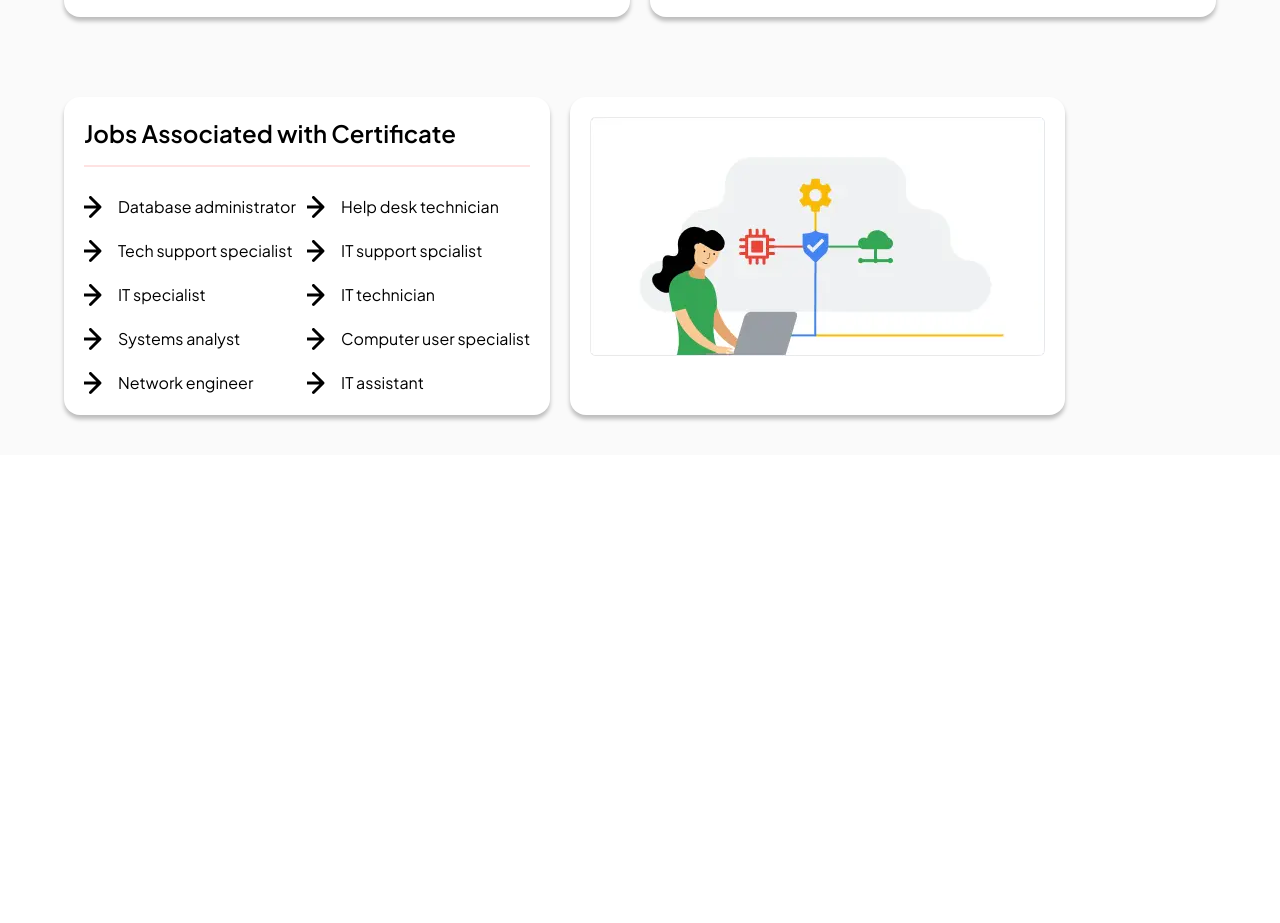
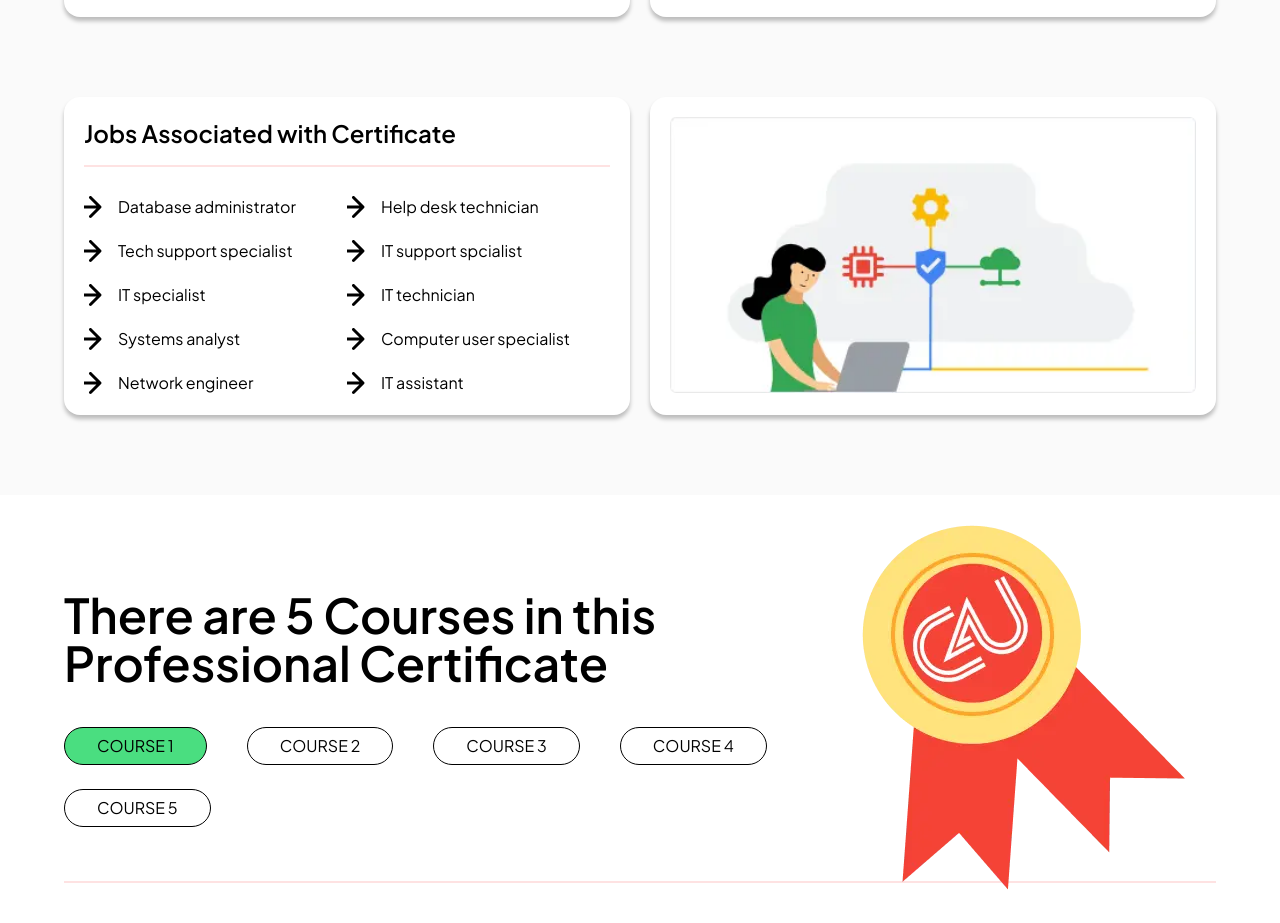
Before and after one commit to mominul-islam45/tailwind-assignment, a website built with Vite: page index.html in a window 1280 px wide. Shown: the part 1503-2426 px from the top of the page. Before the commit the page ends 1958 px from the top, so only its background shows below. Built offline with nearby package versions, Linux system fonts and the light colour scheme.

Commit message:
courses section added

```diff
--- a/index.html
+++ b/index.html
@@ -155,9 +155,9 @@
 
 
     <!-- =======  jobs section Start ======= -->
-    <section class="bg-[#FAFAFA] px-3 md:px-8 lg:px-16 py-10">
+    <section class="bg-[#FAFAFA] px-3 md:px-8 lg:px-16 pt-10 pb-20">
         <div class="container mx-auto flex flex-col-reverse md:flex-row gap-5">
-            <div class="item-shadow">
+            <div class="item-shadow basis-1/2">
                 <div class="border-b-2 border-b-red-100 mb-2">
                     <h1 class="text-2xl font-semibold pb-4">Jobs Associated with Certificate</h1>
                 </div>
@@ -229,11 +229,37 @@
                 </div>
             </div>
 
-            <div class="item-shadow">
+            <div class="item-shadow basis-1/2">
                 <img src="Assets/IT Support.webp" alt="image" class="w-full">
             </div>
         </div>
     </section>
     <!-- =======  jobs section End ======= -->
+
+
+    <!-- =======  Courses section Start ======= -->
+    <section class="bg-white px-3 md:px-8 lg:px-16 py-10 ml:py-0">
+        <div class="container mx-auto grid grid-cols-12 items-center relative">
+            <div class="absolute bottom-10 border-b-2 border-b-red-100 w-full hidden ml:block"></div>
+
+            <div class="col-span-12 ml:col-span-8">
+                <h1 class="text-2xl sm:text-4xl lg:text-5xl font-semibold mb-10 leading-snug">
+                    There are 5 Courses in this <br>Professional Certificate
+                </h1>
+                <div class=" flex gap-x-10 gap-y-6 flex-wrap">
+                    <button class="tag-2 bg-green-400">Course 1</button>
+                    <button class="tag-2">Course 2</button>
+                    <button class="tag-2">Course 3</button>
+                    <button class="tag-2">Course 4</button>
+                    <button class="tag-2">Course 5</button>
+                </div>
+            </div>
+
+            <div class="col-span-4 z-10 hidden ml:block">
+                <img src="Assets/certificate.webp" alt="image">
+            </div>
+        </div>
+    </section>
+    <!-- =======  Courses section End ======= -->
 </body>
 </html>
```
Also changed, not shown: Output/main.css.
